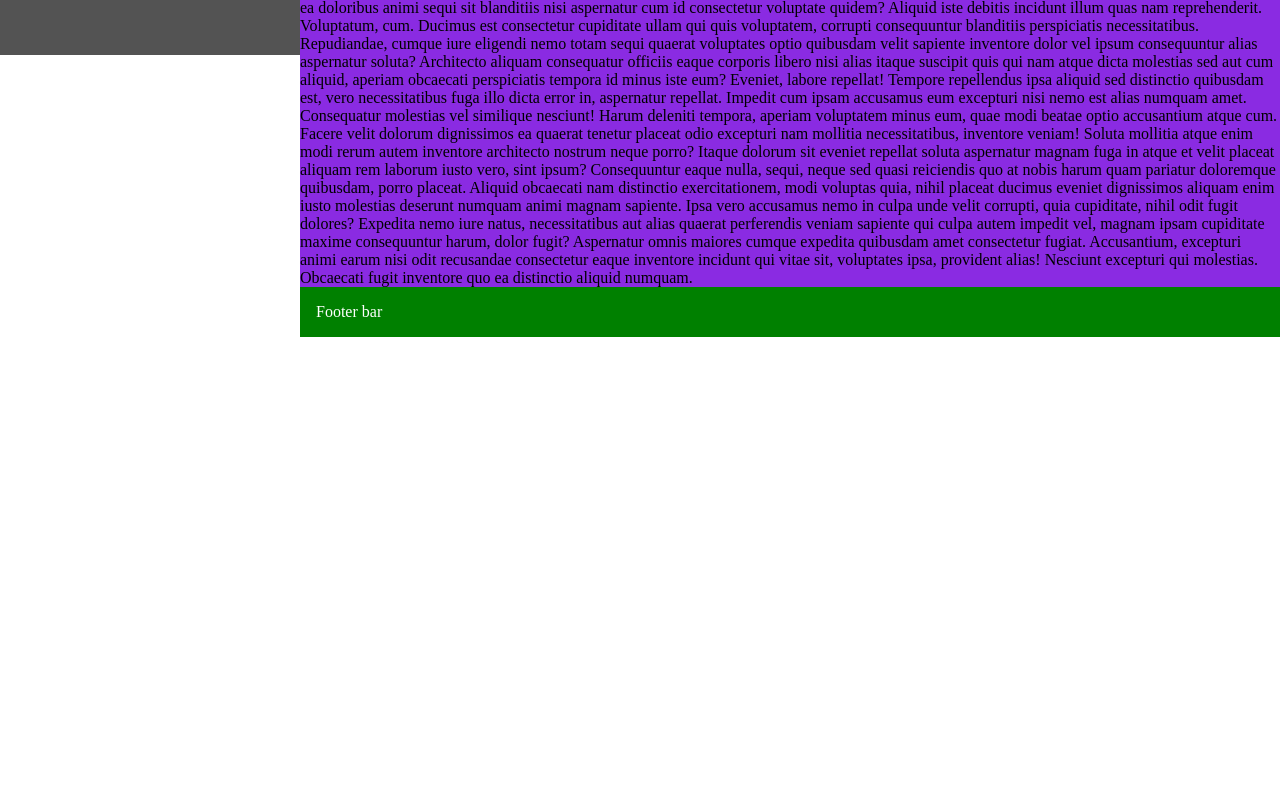
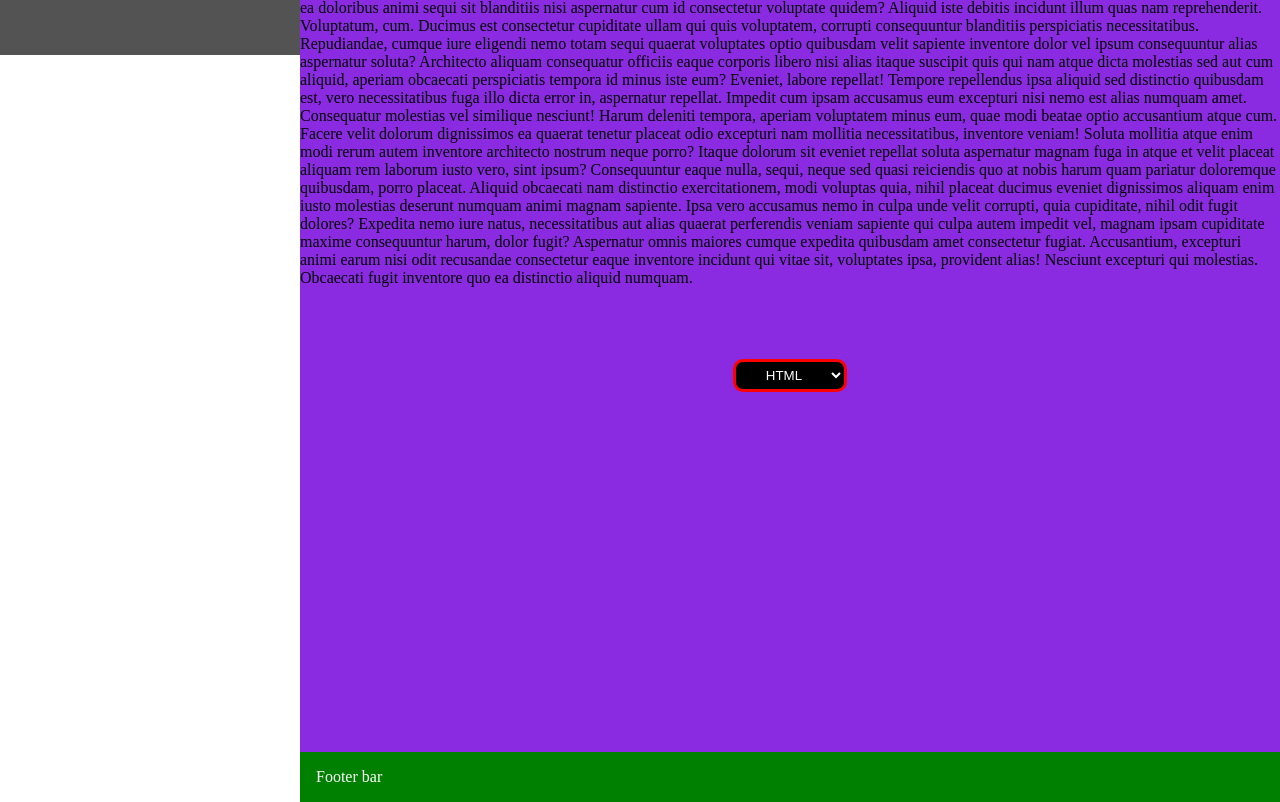
Before and after one commit to sabarirajpazhani/Grid_Layout, a plain HTML site: page index.html in a window 1280 px wide. Shown: the part 745-1547 px from the top of the page. Before the commit the page ends 1082 px from the top, so only its background shows below. Drawn offline with Linux system fonts and the light colour scheme.

Commit message:
drop down

```diff
--- a/index.html
+++ b/index.html
@@ -18,10 +18,10 @@
     <title>Grid Layout</title>
   </head>
   <body>
-    <nav >
-        <input type="checkbox" id="toggle">
-        <label for="toggle" class="sideicon">&#9776;</label>
-        <h1>Navbar</h1>
+    <nav>
+      <input type="checkbox" id="toggle" />
+      <label for="toggle" class="sideicon">&#9776;</label>
+      <h1>Navbar</h1>
     </nav>
     <aside>Side bar</aside>
     <main>
@@ -139,6 +139,18 @@
         excepturi qui molestias. Obcaecati fugit inventore quo ea distinctio
         aliquid numquam.
       </p>
+      <br /><br /><br /><br />
+      <div class="selection">
+        <select name="" id="lists" class="dropdown">
+          <option value="">HTML</option>
+          <option value="">CSS</option>
+          <option value="">Javascript</option>
+          <option value="">React</option>
+          <option value="">Tailwind csss</option>
+        </select>
+      </div>
+
+      <br /><br /><br /><br /><br /><br /><br /><br /><br /><br /><br /><br /><br /><br /><br /><br /><br /><br /><br /><br />
     </main>
     <footer>Footer bar</footer>
   </body>
--- a/style.css
+++ b/style.css
@@ -84,3 +84,25 @@ footer {
     display: block;
   }
 }
+
+.selection{
+    display: flex;
+    justify-content: center;
+}
+
+.dropdown{
+    border: 3px solid red;
+    background-color: rgb(0, 0, 0);
+    text-align: center;
+    padding: 5px;
+    color: white;
+    border-radius: 10px;
+}
+.dropdown option{
+    border-radius: 30px;
+}
+
+.dropdown:focus ,.dropdown:hover{
+
+    outline: 5px solid rgba(255, 0, 0, 0.366);
+}
```
